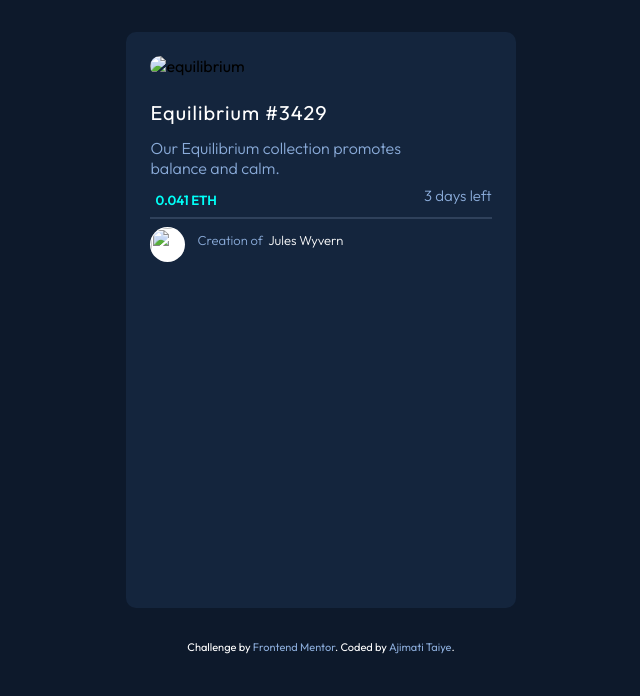
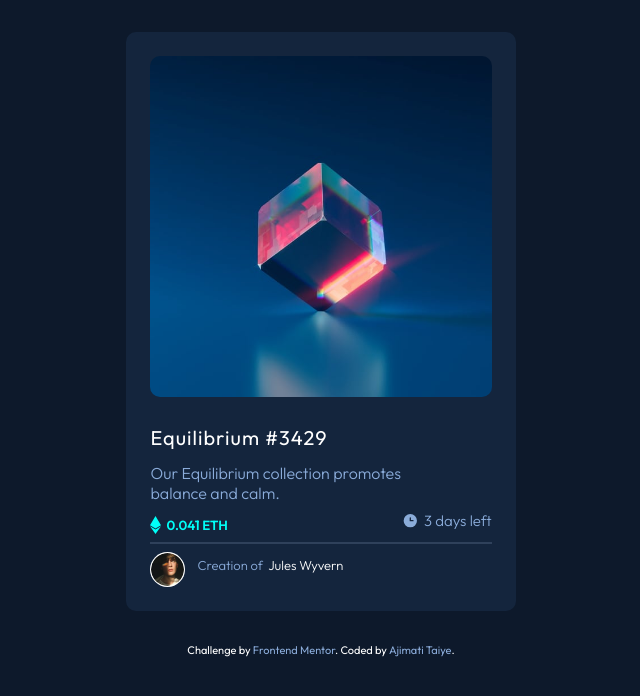
Before and after one commit to Teewaii/nft-preview-card-component, a plain HTML site: page index.html in a window 1280 px wide. Shown: the whole page, without its empty margins (319-959 px from the left). Drawn offline with Linux system fonts and the light colour scheme; the site is published under a folder, as on GitHub Pages, so addresses that start at the root find nothing.

Commit message:
Update index.html

```diff
--- a/index.html
+++ b/index.html
@@ -15,22 +15,22 @@
     <div class="container">
       <div class="card">
         <div class="equilibrium">
-          <img class="equil-img" src="/images/image-equilibrium.jpg" alt="equilibrium">
+          <img class="equil-img" src="images/image-equilibrium.jpg" alt="equilibrium">
           <div class="overlay"></div>
-          <div class="view"><img src="/images/icon-view.svg" alt=""></div>
+          <div class="view"><img src="images/icon-view.svg" alt=""></div>
         </div>
 
         <h3>Equilibrium #3429</h3>
         <p class="equi"> Our Equilibrium collection promotes balance and calm.</p>
 
         <div class="offerPeriod">
-          <h5> <img src="/images/icon-ethereum.svg" alt=""> 0.041 ETH</h5>
-          <p> <img src="/images/icon-clock.svg" alt=""> 3 days left</p>
+          <h5> <img src="images/icon-ethereum.svg" alt=""> 0.041 ETH</h5>
+          <p> <img src="images/icon-clock.svg" alt=""> 3 days left</p>
         </div>
         <hr class="line">
 
         <div class="author-info">
-          <img id="view" class="author" src="/images/image-avatar.png" alt="">
+          <img id="view" class="author" src="images/image-avatar.png" alt="">
           <p>Creation of <a href="#" id="author">&nbsp Jules Wyvern</a> </p>
         </div>
 
```
